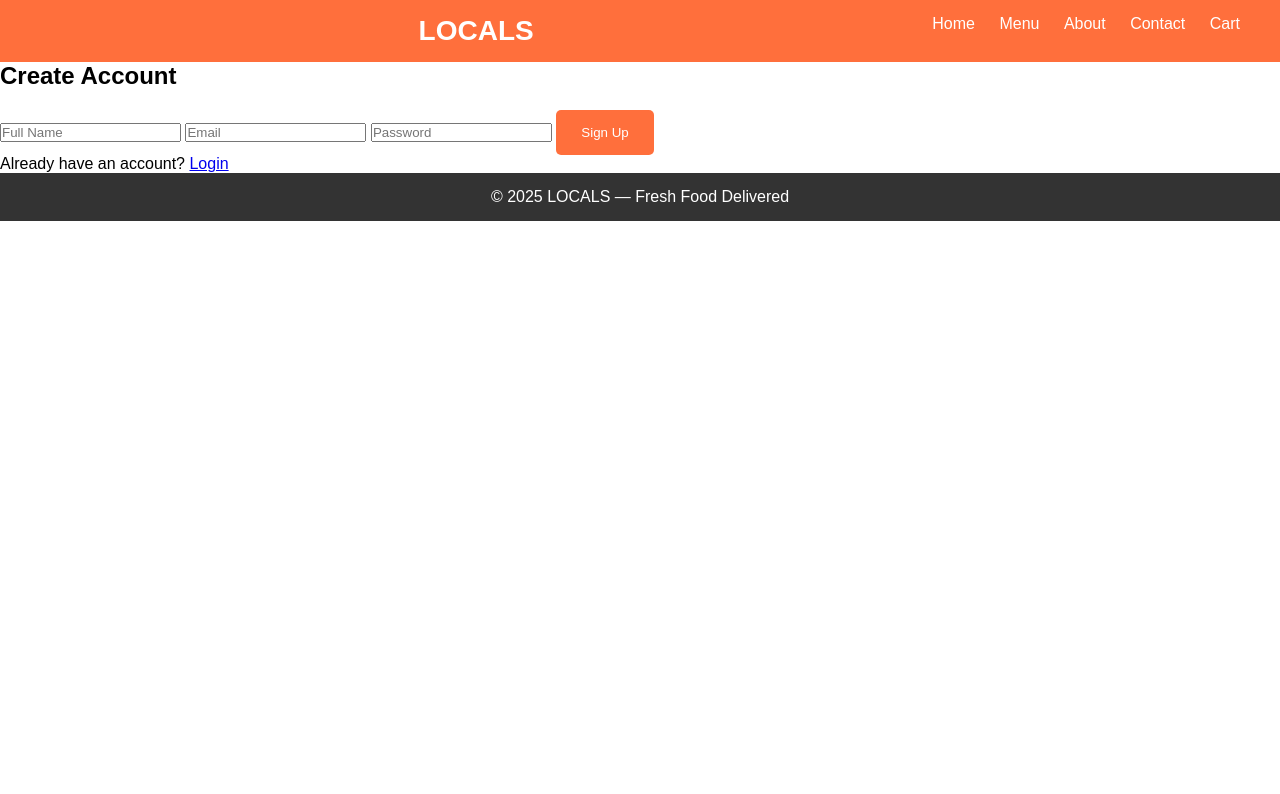
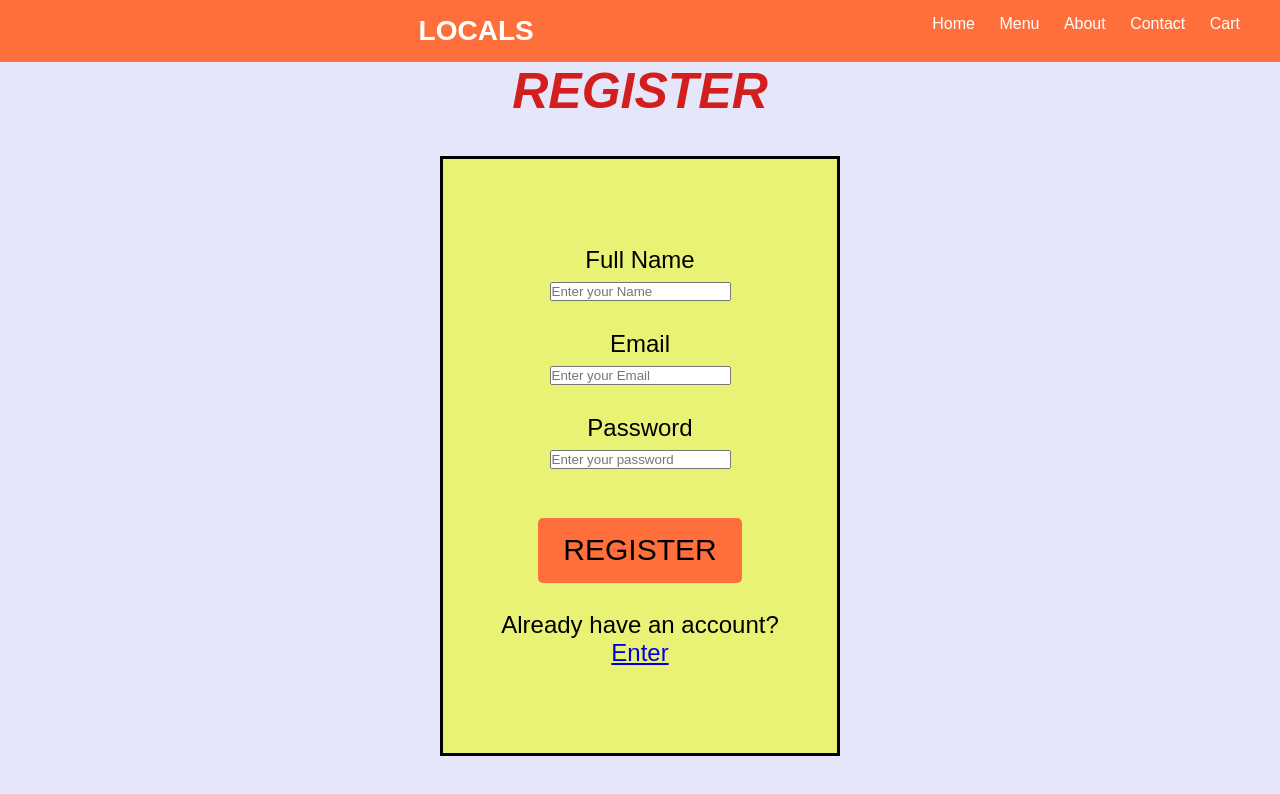
Before and after one commit to mohit-gt-stack/capstone1_local, a plain HTML site: page sign_up.html in a window 1280 px wide. Drawn offline with Linux system fonts and the light colour scheme.

Commit message:
modified login and signup page

```diff
--- a/sign_up.html
+++ b/sign_up.html
@@ -6,7 +6,7 @@
     <title>Locals - Sign Up</title>
     <link rel="stylesheet" href="style.css">
 </head>
-<body>
+<body style="background-color:lavender;">
 
 <header>
     <div class="logo">LOCALS</div>
@@ -21,21 +21,22 @@
     </nav>
 </header>
 
-<section class="auth-section">
-    <h2>Create Account</h2>
-    <form class="auth-form">
-        <input type="text" placeholder="Full Name" required>
-        <input type="email" placeholder="Email" required>
-        <input type="password" placeholder="Password" required>
-        <button type="submit" class="signup-btn">Sign Up</button>
+<h2 style="text-align: center;
+
+   font-size: 50px; color: rgb(210, 30, 30); font-style: oblique;">REGISTER</h2><br><br>
+
+<div class="login-container">
+    <form>
+      <label>Full Name</label><br>
+      <input type="text" placeholder="Enter your Name" required /><br><br>
+      <label>Email</label><br>
+      <input type="email" placeholder="Enter your Email" required /><br><br>
+      <label>Password</label><br>
+      <input type="password" placeholder="Enter your password" required /><br><br>
+
+      <button style="color: black;font-size: 30px;height: 65px;" type="submit">REGISTER</button><br><br>
+      <p class="signup-text">Already have an account?<a href="login.html">Enter</a></p>
     </form>
-
-    <p class="auth-link">Already have an account? <a href="login.html">Login</a></p>
-</section>
-
-<footer>
-    <p>© 2025 LOCALS — Fresh Food Delivered</p>
-</footer>
 
 </body>
 </html>
--- a/style.css
+++ b/style.css
@@ -150,3 +150,21 @@ footer {
         align-items: center;
     }
 }
+.login-container{
+    background-color: rgba(236, 250, 36, 0.624);
+    height: 600px;
+    width: 400px;
+    display: flex;
+    justify-content: center;
+    align-items: center;
+    margin-left: auto;
+    text-align: center;
+    margin-right: auto;
+    margin-bottom: 500px;
+    border: solid black;
+    padding: 40px;
+    font-size:x-large;
+}
+.login-container label{
+    margin: 10px;
+}
```
Also changed, not shown: login.html (+14 -12 lines).
